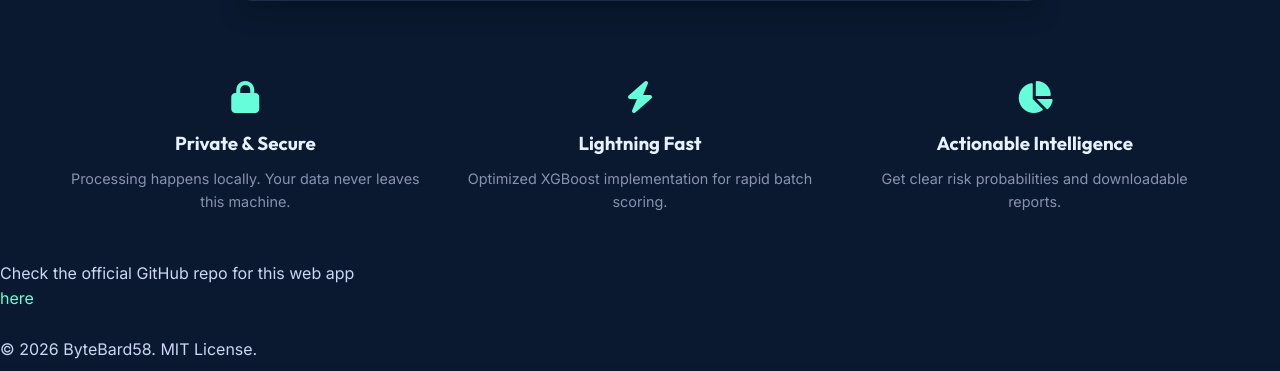
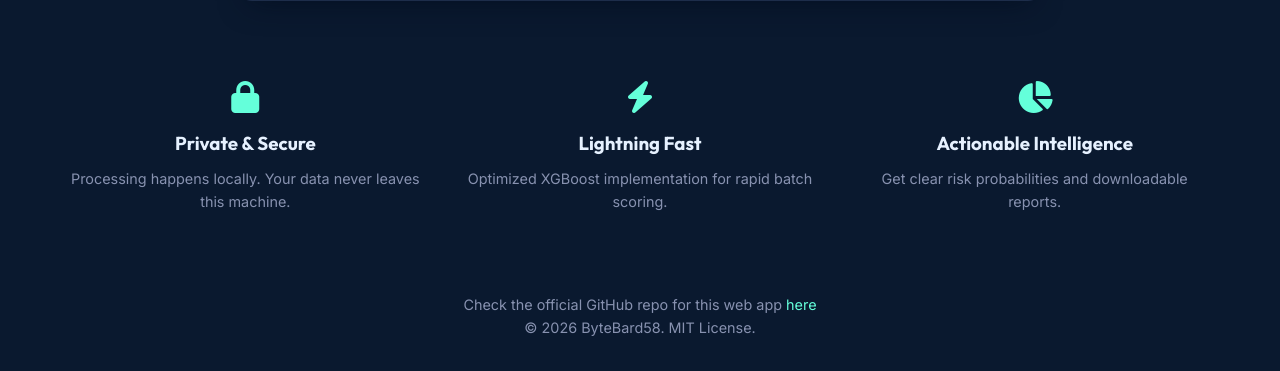
Before and after one commit to ByteBard58/Fruad-Detection, a Flask app: page / in a window 1280 px wide. Shown: the part 764-1135 px from the top of the page. Run offline with Flask 3, Linux system fonts and the light colour scheme.

Commit message:
Fix footer alignment issue in base.html

```diff
--- a/templates/base.html
+++ b/templates/base.html
@@ -34,7 +34,9 @@
         {% block content %}{% endblock %}
     </main>
 
-    Check the official GitHub repo for this web app <a href="https://github.com/ByteBard58/Fruad-Detection" target="_blank" style="color: var(--accent-cyan); text-decoration: none;">here</a>
+    <footer>
+        <div style="text-align: center; color: var(--text-secondary); font-size: 0.9rem; margin-top: 2rem; padding-bottom: 2rem;">
+            Check the official GitHub repo for this web app <a href="https://github.com/ByteBard58/Fruad-Detection" target="_blank" style="color: var(--accent-cyan); text-decoration: none;">here</a>
             <br>
             &copy; 2026 ByteBard58. MIT License.
         </div>
```
